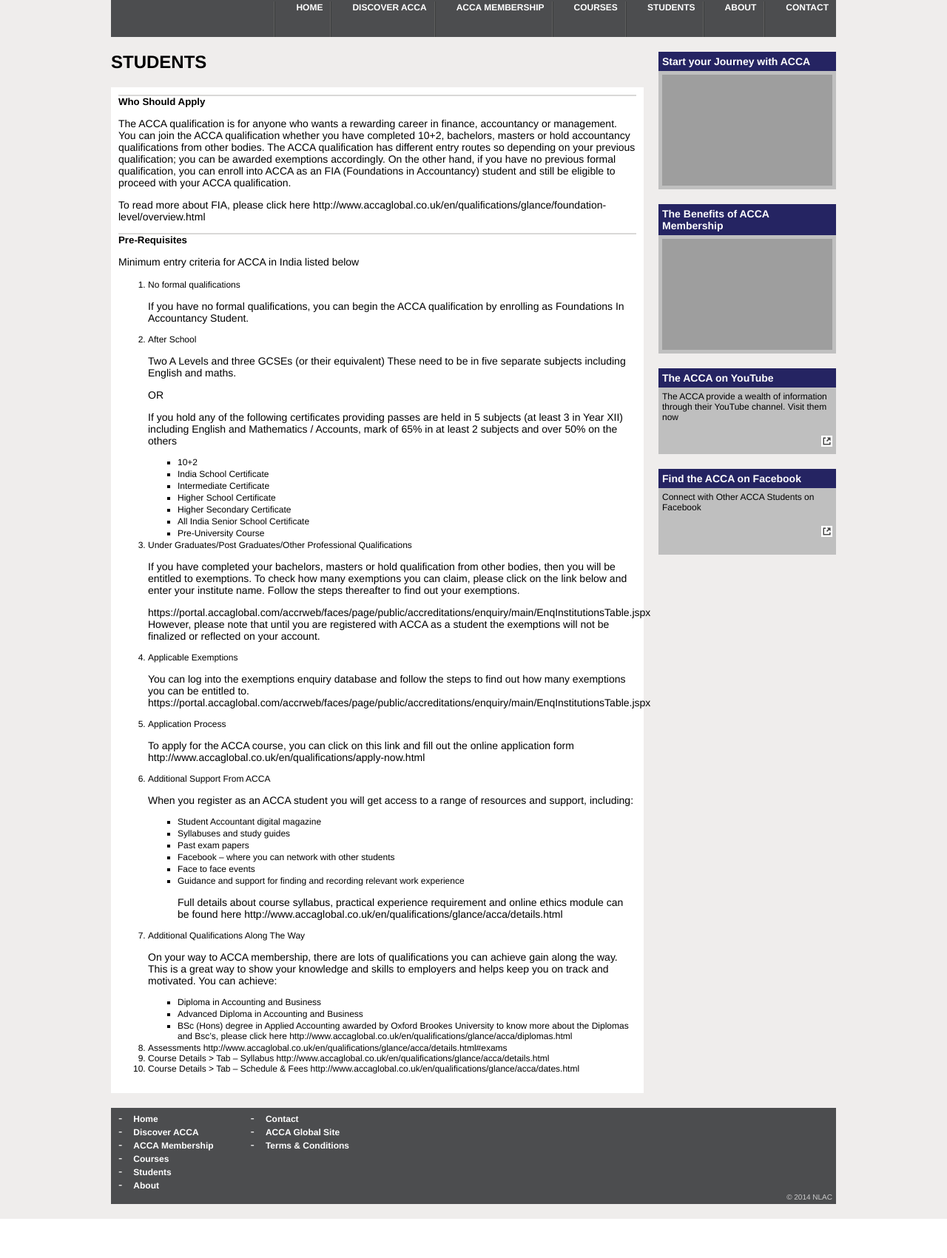
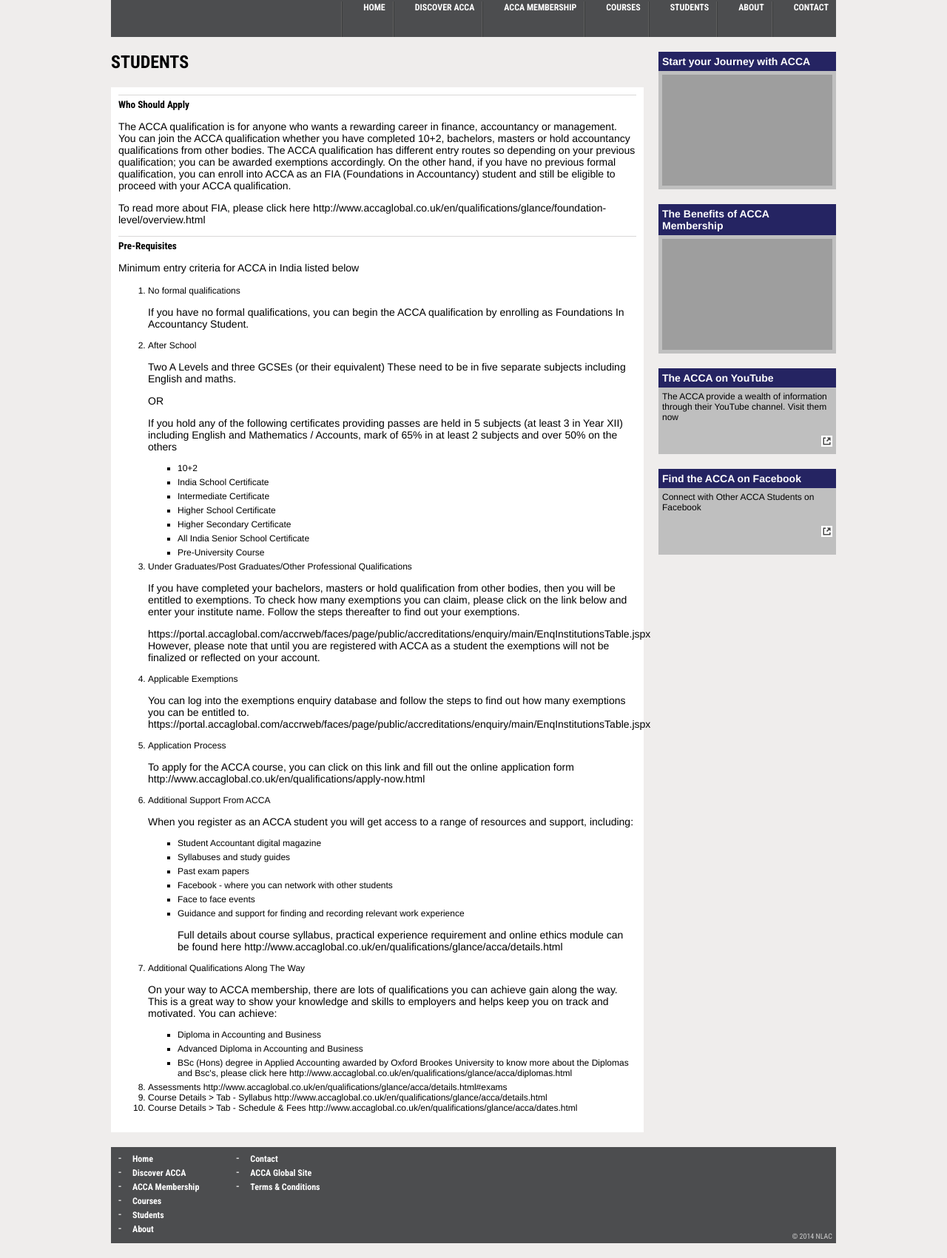
Before and after one commit to SaviourSephiroth/nlad-site, a PHP site: page /students.html in a window 1280 px wide. Shown: the part 130-1831 px from the top of the page at 74% size. Before the commit the page ends 1778 px from the top, so only its background shows below. Run offline with PHP 8.4, Linux system fonts and the light colour scheme; grey boxes are pictures that could not be loaded.

Commit message:
Style tweaks
Some changes to the styling - need to fix up content next

```diff
--- a/accamembership.html
+++ b/accamembership.html
@@ -3,6 +3,7 @@
 		<title> Nagin Lad Accountancy College : ACCA Membership</title>
 		<link rel="stylesheet" type="text/css" href="style.css" />
 		<link rel="shortcut icon" href="favicon.png">
+		<link href='http://fonts.googleapis.com/css?family=Roboto+Condensed:400,700' rel='stylesheet' type='text/css'>
 	</head>
 	<body>
 		<div id="header">
@@ -25,7 +26,7 @@
 		<div id="body">
 			<h2>ACCA MEMBERSHIP</h2>
 			<div class="panel">
-				<h4>WHY BECOME A MEMBER?</h4>
+				<h4>Why become a member?</h4>
 				<p>
 					Not only can you use the designation ACCA after your name - in recognition of success in your studies, a commitment to sound ethics and practical experience gained while training - there are many other advantages of ACCA membership, as you have at your disposal access to first-class services and development opportunities.
 				</p>
--- a/courses.html
+++ b/courses.html
@@ -3,6 +3,7 @@
 		<title> Nagin Lad Accountancy College : Courses</title>
 		<link rel="stylesheet" type="text/css" href="style.css" />
 		<link rel="shortcut icon" href="favicon.png">
+		<link href='http://fonts.googleapis.com/css?family=Roboto+Condensed:400,700' rel='stylesheet' type='text/css'>
 	</head>
 	<body>
 		<div id="header">
@@ -44,7 +45,7 @@
 
 				<h5>F2 - Management Accounting</h5>
 				<p>
-					This paper will develop students’ knowledge and understanding of how to prepare and process basic cost and quantitative information to support management in planning and decision making in a variety of business contexts.
+					This paper will develop students' knowledge and understanding of how to prepare and process basic cost and quantitative information to support management in planning and decision making in a variety of business contexts.
 					<p id="learnMore">
 				<a href="http://www.accaglobal.com/uk/en.html">Learn more</a></p>
 				</p>
@@ -81,7 +82,7 @@
 					F6 - Taxation
 				</h5>
 				<p>
-					This paper will develop students’ knowledge and skills relating to the tax system as applicable to individuals, single companies, and groups of companies.
+					This paper will develop students' knowledge and skills relating to the tax system as applicable to individuals, single companies, and groups of companies.
 					<p id="learnMore">
 				<a href="http://www.accaglobal.com/uk/en.html">Learn more</a></p>
 				</p>
--- a/discoveracca.html
+++ b/discoveracca.html
@@ -3,6 +3,7 @@
 		<title> Nagin Lad Accountancy College : Discover ACCA</title>
 		<link rel="stylesheet" type="text/css" href="style.css" />
 		<link rel="shortcut icon" href="favicon.png">
+		<link href='http://fonts.googleapis.com/css?family=Roboto+Condensed:400,700' rel='stylesheet' type='text/css'>
 	</head>
 	<body>
 		<div id="header">
@@ -25,7 +26,7 @@
 		<div id="body">
 			<h2>DISCOVER ACCA</h2>
 			<div class="panel">
-				<h4>WHAT IS ACCA?</h4>
+				<h4>What is ACCA?</h4>
 				<p>
 				There are many accountancy bodies that offer accountancy qualifications around the world. Here is a summary of why you should choose ACCA:
 				</p>
@@ -42,7 +43,7 @@
 				</li><li>
 				ACCA qualifications are recognised by key regulatory and education authorities around the world and we have joint membership of other international accountancy bodies.
 				</li><li>
-				ACCA’s qualifications are benchmarked against education levels around the world. So by choosing ACCA, you choose qualifications that have been independently quality checked.
+				ACCA's qualifications are benchmarked against education levels around the world. So by choosing ACCA, you choose qualifications that have been independently quality checked.
 				</li></ul>
 				<h5>
 				Respected by employers
--- a/index.html
+++ b/index.html
@@ -3,6 +3,7 @@
 		<title> Nagin Lad Accountancy College : Home</title>
 		<link rel="stylesheet" type="text/css" href="style.css" />
 		<link rel="shortcut icon" href="images/favicon.png">
+		<link href='http://fonts.googleapis.com/css?family=Roboto+Condensed:400,700' rel='stylesheet' type='text/css'>
 	</head>
 	<body>
 		<div id="header">
--- a/students.html
+++ b/students.html
@@ -3,6 +3,7 @@
 		<title> Nagin Lad Accountancy College : Students</title>
 		<link rel="stylesheet" type="text/css" href="style.css" />
 		<link rel="shortcut icon" href="favicon.png">
+		<link href='http://fonts.googleapis.com/css?family=Roboto+Condensed:400,700' rel='stylesheet' type='text/css'>
 	</head>
 	<body>
 		<div id="header">
@@ -96,7 +97,7 @@
 							<li>Student Accountant digital magazine</li>
 							<li>Syllabuses and study guides</li>
 							<li>Past exam papers</li>
-							<li>Facebook – where you can network with other students</li>
+							<li>Facebook - where you can network with other students</li>
 							<li>Face to face events</li>
 							<li>Guidance and support for finding and recording relevant work experience</li>
 							<p>
@@ -112,18 +113,18 @@
 						<ul>
 							<li>Diploma in Accounting and Business</li>
 							<li>Advanced Diploma in Accounting and Business</li>
-							<li>BSc (Hons) degree in Applied Accounting awarded by Oxford Brookes University to know more about the Diplomas and Bsc’s, please click here http://www.accaglobal.co.uk/en/qualifications/glance/acca/diplomas.html</li>
+							<li>BSc (Hons) degree in Applied Accounting awarded by Oxford Brookes University to know more about the Diplomas and Bsc's, please click here http://www.accaglobal.co.uk/en/qualifications/glance/acca/diplomas.html</li>
 						</ul>
 					</li>
 					<li> Assessments
 
 						http://www.accaglobal.co.uk/en/qualifications/glance/acca/details.html#exams
 					</li>
-					<li>Course Details > Tab – Syllabus
+					<li>Course Details > Tab - Syllabus
 
 						http://www.accaglobal.co.uk/en/qualifications/glance/acca/details.html
 					</li>
-					<li> Course Details > Tab – Schedule & Fees
+					<li> Course Details > Tab - Schedule & Fees
 
 						http://www.accaglobal.co.uk/en/qualifications/glance/acca/dates.html
 					</li>
--- a/style.css
+++ b/style.css
@@ -47,6 +47,7 @@
 	float: right;
 	margin: 0px;
 	text-align: right;
+	font-family: 'Roboto Condensed', Helvetica, Verdana, Arial, sans;
 }
 
 .nav ul {
@@ -94,16 +95,19 @@
 .panel h3 {
 	padding-bottom:0px;
 	margin-bottom:5px;
+	font-family: 'Roboto Condensed', Helvetica, Verdana, Arial, sans;
 }
 
 .panel h4 {
 	padding:0px;
 	margin:0px;
+	font-family: 'Roboto Condensed', Helvetica, Verdana, Arial, sans;
 }
 
 .panel h5 {
 	margin:0px;
 	padding:0px;
+	font-family: 'Roboto Condensed', Helvetica, Verdana, Arial, sans;
 }
 
 #right_panel {
@@ -152,6 +156,7 @@
 	padding-top: 5px;
 	padding-bottom: 5px;
 	height: 120px;
+	font-family: 'Roboto Condensed', Helvetica, Verdana, Arial, sans;
 }
 
 #footer ul {
@@ -182,7 +187,7 @@
 #body ul li {
 	list-style: square;
 	font-size:12px;
-	margin-bottom: 2px;
+	margin-bottom: 5px;
 }
 
 #body li {
@@ -198,9 +203,15 @@
 }
 
 #body h5 {
-border-top: 2px solid #d9d8d7;
+border-top: 1px solid #d9d8d7;
+padding-top: 5px;
+font-family: 'Roboto Condensed', Helvetica, Verdana, Arial, sans;
+}
 
+#body h2 {
+	font-family: 'Roboto Condensed', Helvetica, Verdana, Arial, sans;
 }
+
 .copyright {
 	float:right;
 	color:#cccccc;
```
Also changed, not shown: 1 other file.
